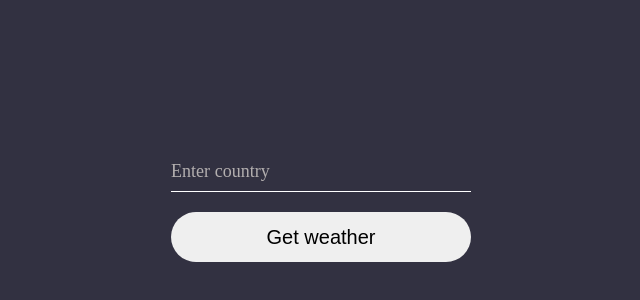
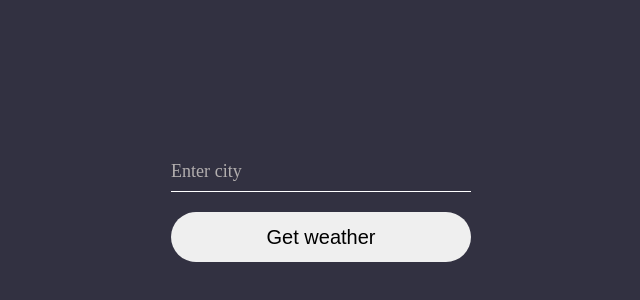
Before and after one commit to petroyurchuk/weather, a plain HTML site: page index.html in a window 1280 px wide. Shown: the part 188-488 px from the top of the page, 319-959 px from the left. Drawn offline with Linux system fonts and the light colour scheme; a web font is replaced by a local one.

Commit message:
Change placeholder

```diff
--- a/index.html
+++ b/index.html
@@ -13,7 +13,7 @@
 <body>
   <div class="search">
     <input type="text" class="search__input" required>
-    <label class="placeholder">Enter country</label>
+    <label class="placeholder">Enter city</label>
     <button class="search__btn">Get weather</button>
     <p class="message"></p>
   </div>
```
